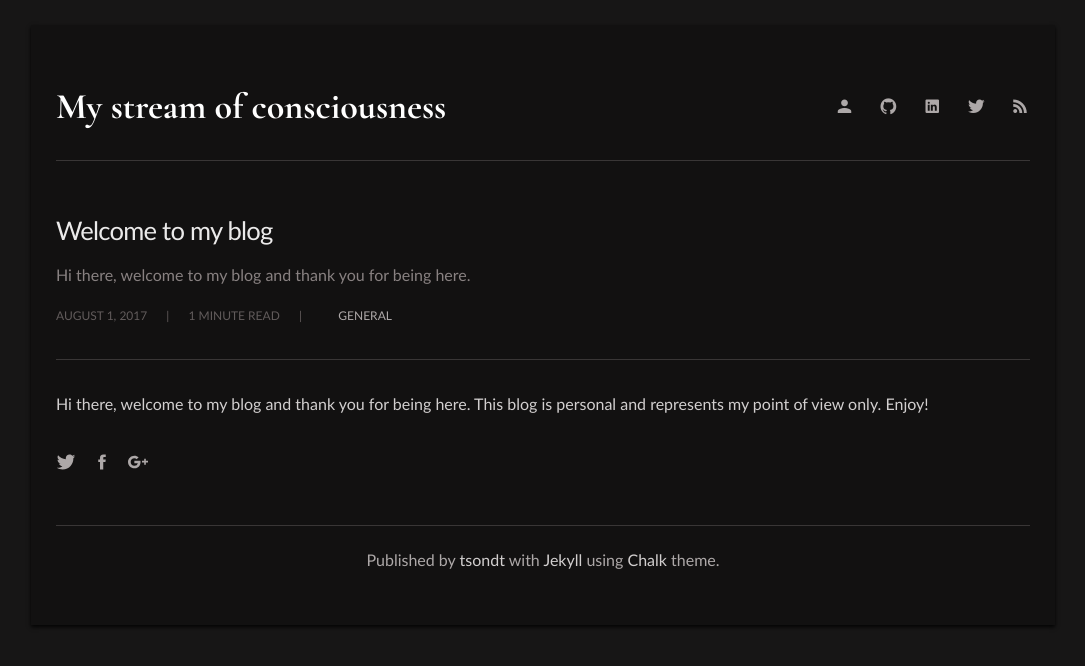
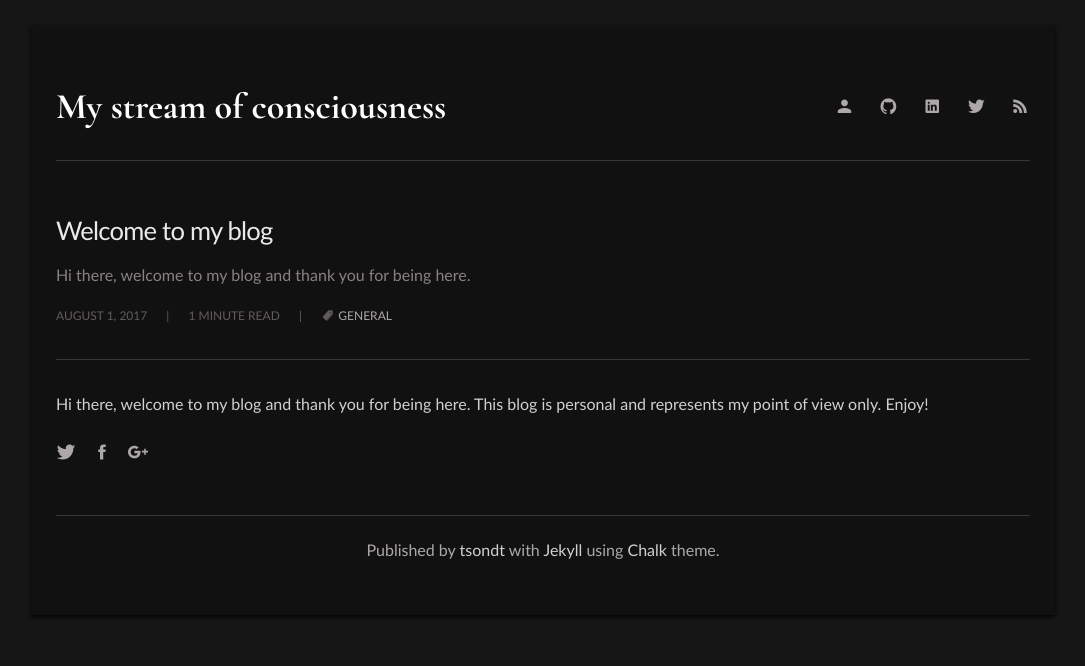
Before and after one commit to tsondt/blog, a Jekyll site: the page built from _posts/2017-08-01-welcome-to-my-blog.md, in a window 1280 px wide. Shown: the top 666 px of the page, without its empty margins (97-1182 px from the left). Built offline with Jekyll 4.4.1, drawn with Linux system fonts in a browser that asks for light colours.

Commit message:
Some styling updates

```diff
--- a/assets/css/modules/_articles.scss
+++ b/assets/css/modules/_articles.scss
@@ -150,7 +150,7 @@
   img,
   blockquote {
     display: block;
-    margin-bottom: 30px;
+    margin-bottom: 20px;
   }
   h2,
   h3,
--- a/assets/css/modules/_highlights-dark.scss
+++ b/assets/css/modules/_highlights-dark.scss
@@ -3,13 +3,13 @@
 // =============================================================================
 
 .highlight {
-  padding: 10px 10px;
-  margin: 0;
-  margin: 30px 0;
+  padding: 5px 5px;
+  margin: 5px 0px 15px 0px;
   overflow: auto;
   font-size: $base-font-size * .8;
   font-weight: 400;
   background-color: darken($gray-darkest, 5);
+  border: 1px solid $base-border-color;
   border-radius: $base-border-radius;
   pre {
     margin: 0;
@@ -20,29 +20,34 @@
 
 .highlighter-rouge {
   padding: 2px 4px;
+  margin: 5px 0px 15px 0px;
   font-size: $base-font-size  * .8;
   color: #f92672;
   background: darken($gray-darkest, 5);
   border: 1px solid $base-border-color;
   border-radius: 1px;
+  .highlight {
+    border: none !important;
+    margin: 0 !important;
+  }
 }
 
 // Responsive
 // =============================================================================
 
-@include breakpoint(extra-small) {
-  .highlight {
-    padding: 10px 5px;
-    font-size: $base-font-size * .75;
-  }
-}
-
-@include breakpoint(small) {
-  .highlight {
-    padding: 10px 5px;
-    font-size: $base-font-size * .75;
-  }
-}
+// @include breakpoint(extra-small) {
+//   .highlight {
+//     padding: 5px 5px;
+//     font-size: $base-font-size * .75;
+//   }
+// }
+//
+// @include breakpoint(small) {
+//   .highlight {
+//     padding: 5px 5px;
+//     font-size: $base-font-size * .75;
+//   }
+// }
 
 // Highlighting types
 // =============================================================================
--- a/assets/css/modules/_icons.scss
+++ b/assets/css/modules/_icons.scss
@@ -43,6 +43,8 @@
 $ionicon-social-rss: "\f23d";
 $ionicon-social-twitter: "\f243";
 $ionicon-social-earth: "\f276";
+$ionicon-tag: "\f48f";
+$ionicon-link: "\f1fe";
 
 .#{$ionicons-prefix}about:before {
   content: $ionicon-android-person;
@@ -77,3 +79,9 @@
 .#{$ionicons-prefix}earth:before {
   content: $ionicon-social-earth;
 }
+.#{$ionicons-prefix}tag:before {
+  content: $ionicon-tag;
+}
+.#{$ionicons-prefix}link:before {
+  content: $ionicon-link;
+}
--- a/index.html
+++ b/index.html
@@ -16,7 +16,7 @@
         <span class="article-list-date">
           {{ post.date | date: "%B %-d, %Y" }}
         </span>
-        <span class="article-list-divider">-</span>
+        <span class="article-list-divider">|</span>
         <span class="article-list-minutes">
           {% capture words %}
             {{ post.content | number_of_words }}
@@ -25,8 +25,9 @@
             {{ words | plus: 250 | divided_by: 250 | append: " minute read" }}
           {% endunless %}
         </span>
-        <span class="article-list-divider">-</span>
+        <span class="article-list-divider">|</span>
         <div class="article-list-tags">
+          <span class="icon icon-tag"></span>
           {% for tag in post.tags %}
             <a href="{{ 'tags/' | relative_url }}{{ tag }}">{{ tag }}</a>
           {% endfor %}
```
Also changed, not shown: Gemfile.lock.
